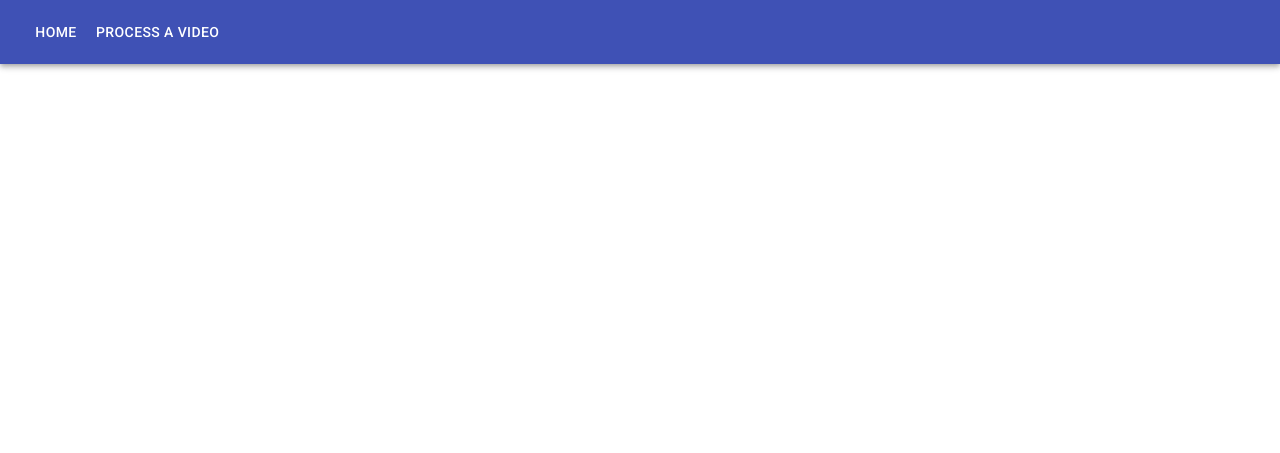
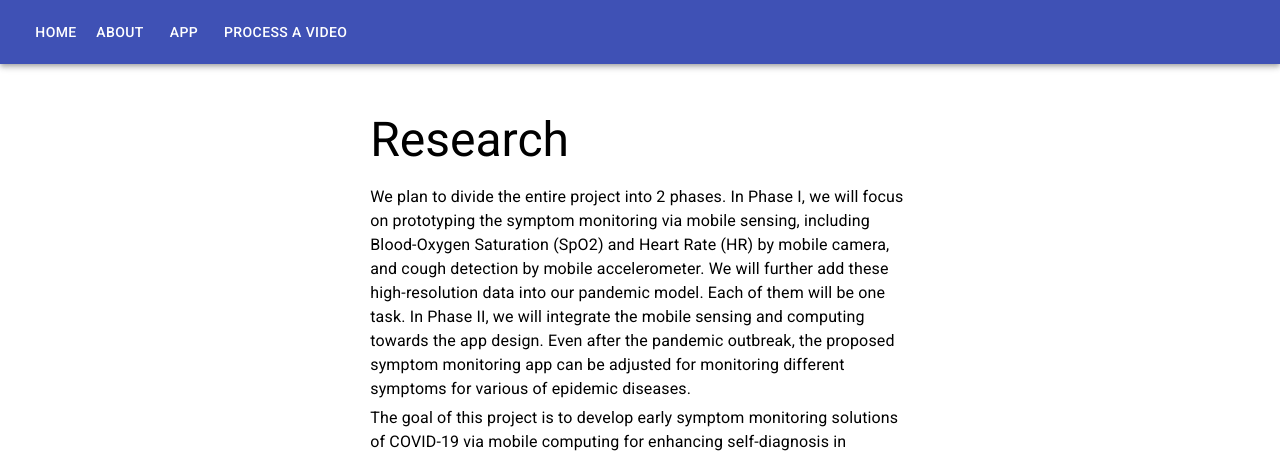
Before and after one commit to Symptom-Monitor/website, a Next.js app: page /app in a window 1280 px wide. Before the commit this address had no page. Shown: the top 453 px of the page. Built offline with nearby package versions, Linux system fonts and the light colour scheme.

Commit message:
Add About and App pages

```diff
--- a/components/navbar.tsx
+++ b/components/navbar.tsx
@@ -8,6 +8,14 @@ const pages = [
 	{
 		label: 'Home',
 		href: '/'
+	},
+	{
+		label: 'About',
+		href: '/about'
+	},
+	{
+		label: 'App',
+		href: '/app'
 	},
 	{
 		label: 'Process a video',
--- /dev/null
+++ b/components/p.tsx
@@ -0,0 +1,10 @@
+import React from 'react';
+import Typography from '@material-ui/core/Typography';
+
+const P = ({children}: {children: React.ReactNode}) => (
+	<Typography gutterBottom variant="body1" style={{maxWidth: '60ch'}}>
+		{children}
+	</Typography>
+);
+
+export default P;
--- /dev/null
+++ b/next.config.js
@@ -0,0 +1,6 @@
+const withPlugins = require('next-compose-plugins');
+const optimizedImages = require('next-optimized-images');
+
+module.exports = withPlugins([
+	[optimizedImages, {}]
+]);
--- a/package.json
+++ b/package.json
@@ -29,7 +29,10 @@
     "eslint-plugin-react": "^7.21.5",
     "eslint-plugin-react-hooks": "^4.2.0",
     "husky": "^4.3.0",
+    "imagemin-optipng": "^8.0.0",
     "lint-staged": "^10.5.1",
+    "next-compose-plugins": "^2.2.1",
+    "next-optimized-images": "^2.6.2",
     "sass": "^1.29.0",
     "typescript": "^4.0.5",
     "xo": "^0.34.2"
--- /dev/null
+++ b/pages/app.tsx
@@ -0,0 +1,24 @@
+import React from 'react';
+import Typography from '@material-ui/core/Typography';
+import Grid from '@material-ui/core/Grid';
+import P from '../components/p';
+
+const AppPage = () => (
+	<Grid container justify="space-around">
+		<Grid item>
+			<Typography gutterBottom variant="h3">Research</Typography>
+
+			<P>
+				We plan to divide the entire project into 2 phases. In Phase I, we will focus on prototyping the symptom monitoring via mobile sensing, including Blood-Oxygen Saturation (SpO2) and Heart Rate (HR) by mobile camera, and cough detection by mobile accelerometer. We will further add these high-resolution data into our pandemic model. Each of them will be one task.  In Phase II, we will integrate the mobile sensing and computing towards the app design. Even after the pandemic outbreak, the proposed symptom monitoring app can be adjusted for monitoring different symptoms for various of epidemic diseases.
+			</P>
+
+			<P>
+				The goal of this project is to develop early symptom monitoring solutions of COVID-19 via mobile computing for enhancing self-diagnosis in quarantine for both individual decision making and further increasing the spatiotemporal resolution of established pandemic outbreak model. We provide a free app named VirusTrack for symptom monitoring and tracking as well as risk estimation at home. The app itself can monitor major symptoms suggested by CDC including blood oxygen saturation, heart rate, cough, etc. and provide support for self-estimation. Our proposed app is free of charge and easy to use for everyone. The app can also estimate the risk in different areas with more timely data and accurate spatial resolution.
+				{}
+				<img src={require('../public/images/app.png')} style={{width: '100%', marginTop: '1rem'}}/>
+			</P>
+		</Grid>
+	</Grid>
+);
+
+export default AppPage;
```
Also changed, not shown: pages/about.tsx (added, +22 -0 lines), public/images/app.png (added), 1 other file (tests, documents, lock files or other folders).
